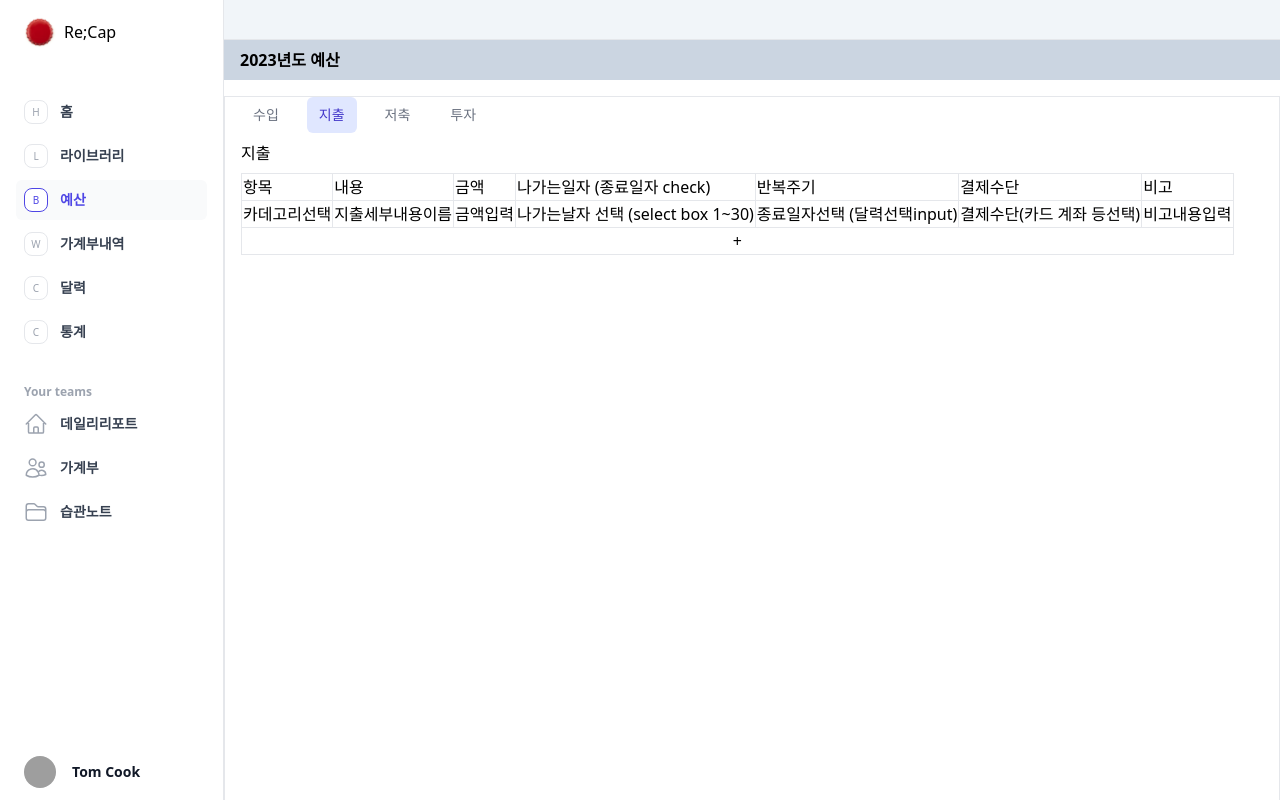
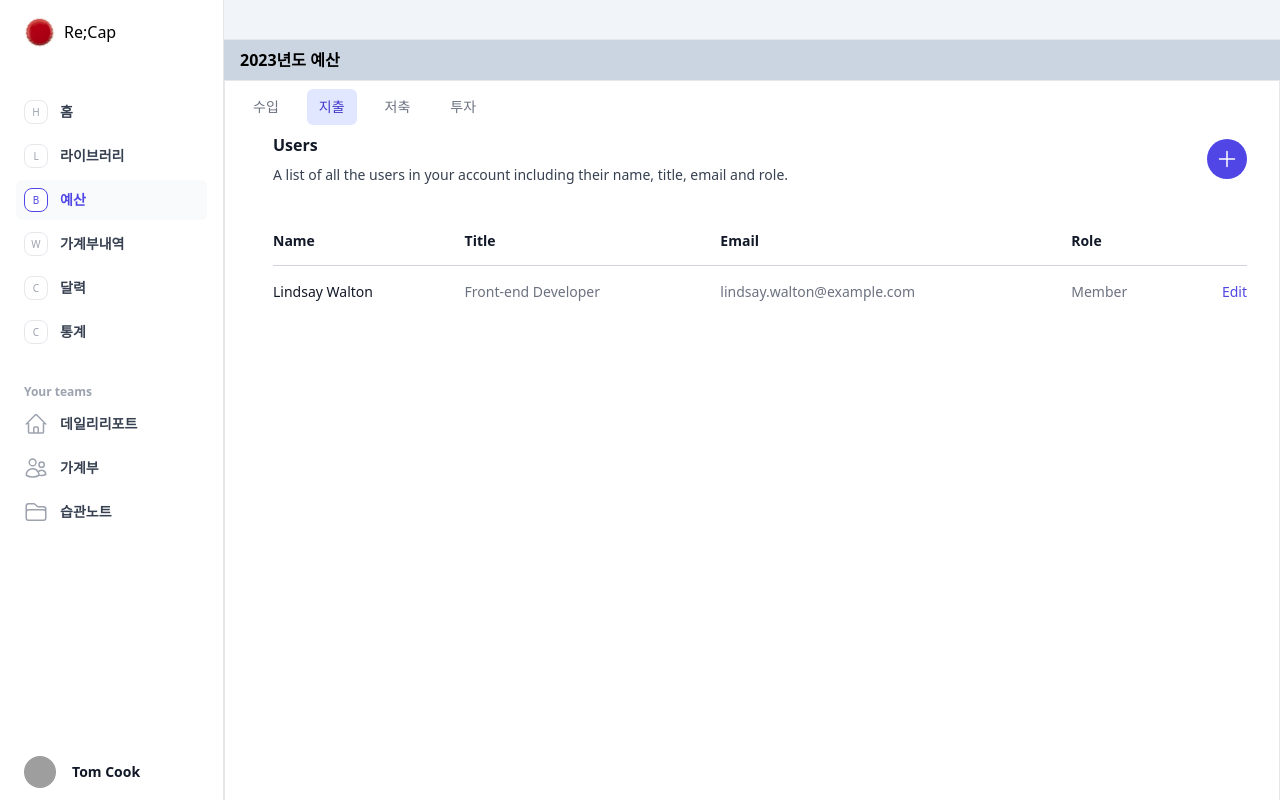
Before and after one commit to kansg92/recap_fe_vue, a Vue app: page /accountbook/budget in a window 1280 px wide. Both pictures are taken after a click on the link "지출". Shown: the top 800 px of the page. Built offline with nearby package versions, Linux system fonts and the light colour scheme; grey boxes are pictures that could not be loaded.

Commit message:
기타등등

```diff
--- a/src/components/TabsInPill.vue
+++ b/src/components/TabsInPill.vue
@@ -1,10 +1,9 @@
 <template>
   <div>
     <div class="sm:hidden">
-      <label for="tabs" class="sr-only">Select a tab</label>
       <!-- Use an "onChange" listener to redirect the user to the selected tab URL. -->
-      <select id="tabs" name="tabs" v-model="selectedTab.name" @change="()=>{setCurrent(tabs, selectedTab)}" class="block w-full rounded-md border-gray-300 focus:border-indigo-500 focus:ring-indigo-500">
-        <option v-for="tab in tabs" :key="tab.href" :selected="tab.current">{{ tab.name }}</option>
+      <select  v-model="selectedTab.name"  @change="()=>{setCurrent(tabs, selectedTab)}" class="block w-full rounded-md border-gray-300 focus:border-indigo-500 focus:ring-indigo-500">
+        <option v-for="tab in tabs" :key="tab.href" :selected="tab.current" >{{ tab.name }}</option>
       </select>
     </div>
     <div class="hidden sm:block ">
@@ -27,18 +26,12 @@ import { ref, watch } from 'vue';
 const props =  defineProps(["tabs"]);
 
 const setCurrent = (tabs:any, tab:any) =>{
+    console.log(tabs)
+    console.log(tab)
     tabs.forEach((el:any)=>{
         el.current = false;
     })
-    if(typeof(tab) == 'string'){
-      tabs.forEach((el:any)=>{
-        if(el.name == tab){
-          el.current = true
-        }
-    })
-    }else{
-      tab.current = true;
-    }
+    tab.current = true;
 
     // console.log(tab)
 }
--- a/src/components/table/BasTable.vue
+++ b/src/components/table/BasTable.vue
@@ -6,7 +6,12 @@
         <p class="mt-2 text-sm text-gray-700">A list of all the users in your account including their name, title, email and role.</p>
       </div>
       <div class="mt-4 sm:ml-16 sm:mt-0 sm:flex-none">
-          <button type="button" class="block rounded-md bg-indigo-600 px-3 py-2 text-center text-sm font-semibold text-white shadow-sm hover:bg-indigo-500 focus-visible:outline focus-visible:outline-2 focus-visible:outline-offset-2 focus-visible:outline-indigo-600">Add user</button>
+        <button
+          type="button"
+          class="block rounded-full bg-indigo-600 px-2 py-2 font-bold text-white  hover:bg-indigo-500 focus-visible:outline focus-visible:outline-2 focus-visible:outline-offset-2 focus-visible:outline-indigo-600"
+        >
+          <PlusIcon class="w-6 h-6"/>
+        </button>
       </div>
     </div>
     <div class="mt-8 flow-root">
@@ -15,10 +20,7 @@
           <table class="min-w-full divide-y divide-gray-300">
             <thead>
               <tr>
-                  <th scope="col" class="py-3 pl-4 pr-3 text-left text-xs font-medium uppercase tracking-wide text-gray-500 sm:pl-0">Name</th>
-                  <th scope="col" class="px-3 py-3 text-left text-xs font-medium uppercase tracking-wide text-gray-500">Title</th>
-                  <th scope="col" class="px-3 py-3 text-left text-xs font-medium uppercase tracking-wide text-gray-500">Email</th>
-                  <th scope="col" class="px-3 py-3 text-left text-xs font-medium uppercase tracking-wide text-gray-500">Role</th>
+                <th v-for="head in tHead" scope="col" class="py-3 pl-4 pr-3 text-left text-xs font-medium uppercase tracking-wide text-gray-500 sm:pl-0">{{ head }}</th>
                 <th scope="col" class="relative py-3 pl-3 pr-4 sm:pr-0">
                   <span class="sr-only">Edit</span>
                 </th>
@@ -29,6 +31,9 @@
                 <td class="whitespace-nowrap py-4 pl-4 pr-3 text-sm font-medium text-gray-900 sm:pl-0">{{ person.name }}</td>
                 <td class="whitespace-nowrap px-3 py-4 text-sm text-gray-500">{{ person.title }}</td>
                 <td class="whitespace-nowrap px-3 py-4 text-sm text-gray-500">{{ person.email }}</td>
+                <td class="whitespace-nowrap px-3 py-4 text-sm text-gray-500">{{ person.role }}</td>
+                <td class="whitespace-nowrap px-3 py-4 text-sm text-gray-500">{{ person.role }}</td>
+                <td class="whitespace-nowrap px-3 py-4 text-sm text-gray-500">{{ person.role }}</td>
                 <td class="whitespace-nowrap px-3 py-4 text-sm text-gray-500">{{ person.role }}</td>
                 <td class="relative whitespace-nowrap py-4 pl-3 pr-4 text-right text-sm font-medium sm:pr-0">
                   <a href="#" class="text-indigo-600 hover:text-indigo-900"
@@ -45,8 +50,12 @@
 </template>
 
 <script setup lang="ts">
+import { PlusIcon } from "@heroicons/vue/24/outline";
+
 const people = [
-    { name: 'Lindsay Walton', title: 'Front-end Developer', email: 'lindsay.walton@example.com', role: 'Member' },
+  { name: "Lindsay Walton", title: "Front-end Developer", email: "lindsay.walton@example.com", role: "Member" },
   // More people...
-  ]
+];
+
+defineProps(["tHead"]);
 </script>
--- a/src/components/table/StackedTable.vue
+++ b/src/components/table/StackedTable.vue
@@ -6,7 +6,12 @@
         <p class="mt-2 text-sm text-gray-700">A list of all the users in your account including their name, title, email and role.</p>
       </div>
       <div class="mt-4 sm:ml-16 sm:mt-0 sm:flex-none">
-          <button type="button" class="block rounded-md bg-indigo-600 px-3 py-2 text-center text-sm font-semibold text-white shadow-sm hover:bg-indigo-500 focus-visible:outline focus-visible:outline-2 focus-visible:outline-offset-2 focus-visible:outline-indigo-600">Add user</button>
+        <button
+          type="button"
+          class="block rounded-full bg-indigo-600 px-2 py-2 font-bold text-white  hover:bg-indigo-500 focus-visible:outline focus-visible:outline-2 focus-visible:outline-offset-2 focus-visible:outline-indigo-600"
+        >
+          <PlusIcon class="w-6 h-6"/>
+        </button>
       </div>
     </div>
     <div class="-mx-4 mt-8 sm:-mx-0">
@@ -48,9 +53,11 @@
   </div>
 </template>
 
-  <script setup>
+<script setup lang="ts">
+import { PlusIcon } from "@heroicons/vue/24/outline";
+
 const people = [
-    { name: 'Lindsay Walton', title: 'Front-end Developer', email: 'lindsay.walton@example.com', role: 'Member' },
+  { name: "Lindsay Walton", title: "Front-end Developer", email: "lindsay.walton@example.com", role: "Member" },
   // More people...
-  ]
+];
 </script>
--- a/src/views/Accountbook/BudgetView.vue
+++ b/src/views/Accountbook/BudgetView.vue
@@ -3,11 +3,11 @@
     <header class="flex pl-4 py-2 h-10 items-center bg-slate-300">
       <span class="font-semibold">2023년도 예산</span>
     </header>
-    <main class="pl-4 mt-4 border h-screen">
+    <main class="pl-4 pt-2 border h-screen">
       <TabsInPill :tabs="tabs" />
       <div class="mt-2">
         <div v-for="tab in tabs" :key="tab.href">
-          <div v-show="tab.current">
+          <div v-show="tab.current && tab.href == 0">
             {{ tab.name }}
             <table class="border mt-2">
               <thead>
@@ -37,6 +37,13 @@
               </tbody>
             </table>
           </div>
+          <div v-show="tab.current && tab.href == 1">
+            <StackedTable />
+          </div>
+          <div v-show="tab.current && tab.href == 2">
+            <BasTable :tHead="tHead"/>
+          </div>
+          <div v-show="tab.current && tab.href == 3"></div>
         </div>
       </div>
     </main>
@@ -46,11 +53,18 @@
 <script setup lang="ts">
 import { ref } from "vue";
 import TabsInPill from "@/components/TabsInPill.vue";
+import StackedTable from "@/components/table/StackedTable.vue";
+import BasTable from "@/components/table/BasTable.vue";
 
 const tabs = ref([
-  { name: "수입", href: 0, current: false },
+  { name: "수입", href: 0, current: true },
   { name: "지출", href: 1, current: false },
-  { name: "저축", href: 2, current: true },
+  { name: "저축", href: 2, current: false },
   { name: "투자", href: 3, current: false },
 ]);
+
+const tHead = ["항목", "내용", "금액", "일자", "반복주기", "결제수단", "비고"];
+
+
+
 </script>
--- a/src/views/Accountbook/LibraryView.vue
+++ b/src/views/Accountbook/LibraryView.vue
@@ -5,7 +5,7 @@
     </header>
     <main class="pl-4 mt-4 border h-screen">
       <div class="pt-2 mb-2">
-        <TabsInPill v-model:tabs="tabs"/>
+        <TabsInPill :tabs="tabs"/>
       </div>
       <div>
         <p v-for="tab in tabs" :key="tab.href">
@@ -35,9 +35,9 @@ import LogosCard from '@/components/grid-list/LogosCard.vue'
 
 import { ref } from 'vue';
 const tabs = ref([
-    { name: '카테고리', href: 0, current: false },
+    { name: '카테고리', href: 0, current: true },
     { name: '태그', href: 1, current: false },
-    { name: '카드', href: 2, current: true },
+    { name: '카드', href: 2, current: false },
     { name: '계좌', href: 3, current: false },
   ])
 
```
Lines whose indentation alone changed are shown as unchanged.
